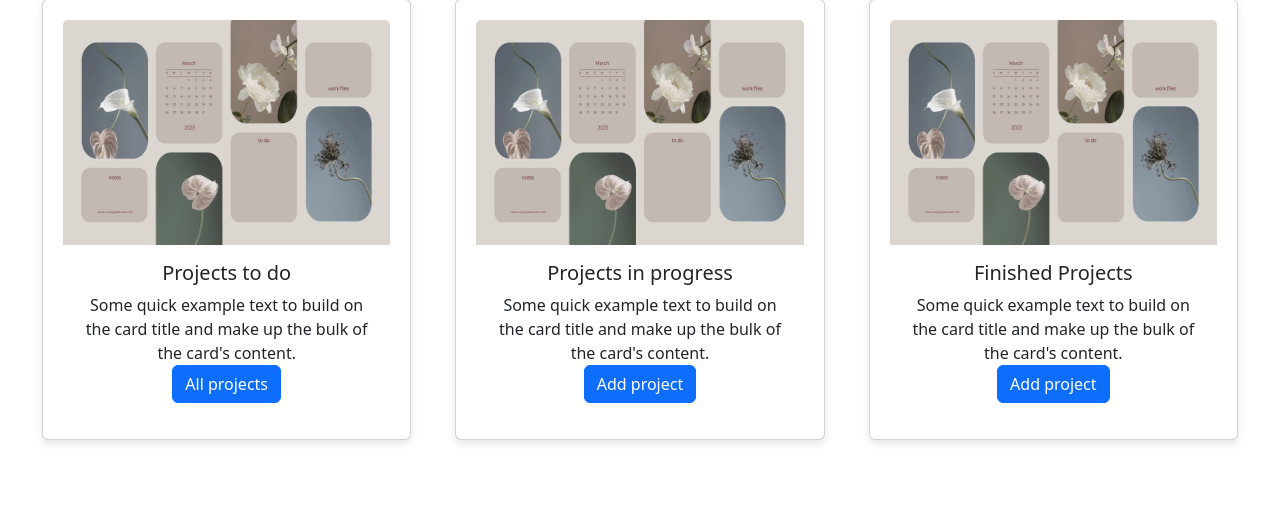
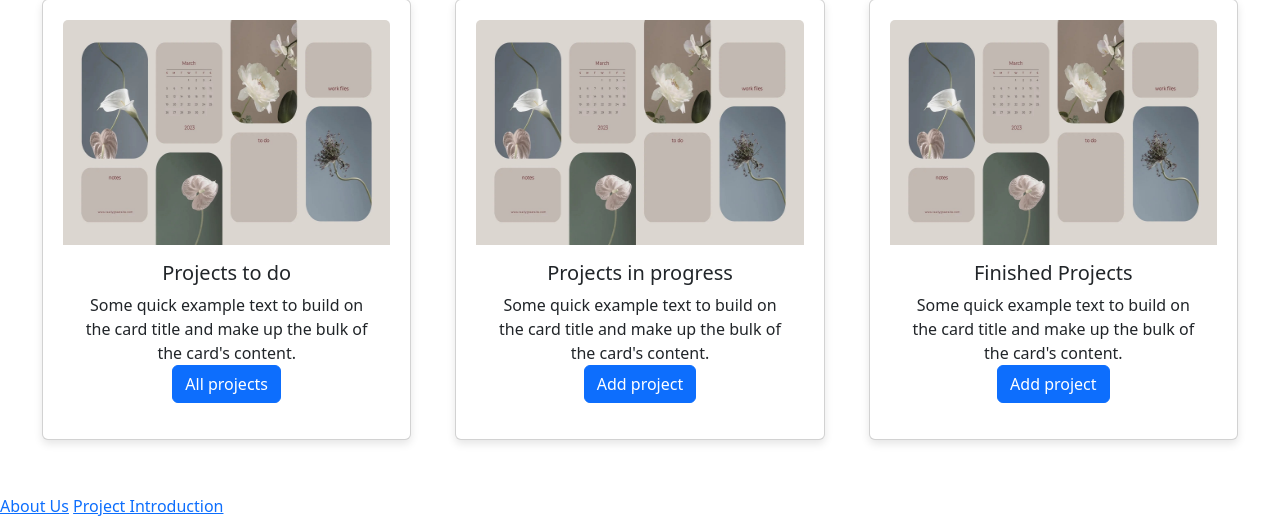
Before and after one commit to aaronleaSP/Projectify, a PHP site: page /dashboard.php in a window 1280 px wide. Shown: the part 712-1230 px from the top of the page. Before the commit the page ends 1156 px from the top, so only its background shows below. Run offline with PHP 8.4, Linux system fonts and the light colour scheme; data that the repository does not hold is empty; some libraries are stand-ins or nearby versions.

Commit message:
Move Jing Jing's changes into dashboard footer

```diff
--- a/dashboard.php
+++ b/dashboard.php
@@ -424,6 +424,13 @@ function getAllProjects()
     </ul>
 </section>
 
+<footer>
+
+    <a href="about_us.html">About Us</a>
+    <a href="project_intro.html">Project Introduction</a>
+
+</footer>
+
 <script>
     function showSection(sectionId) {
         // Hide all sections
```
